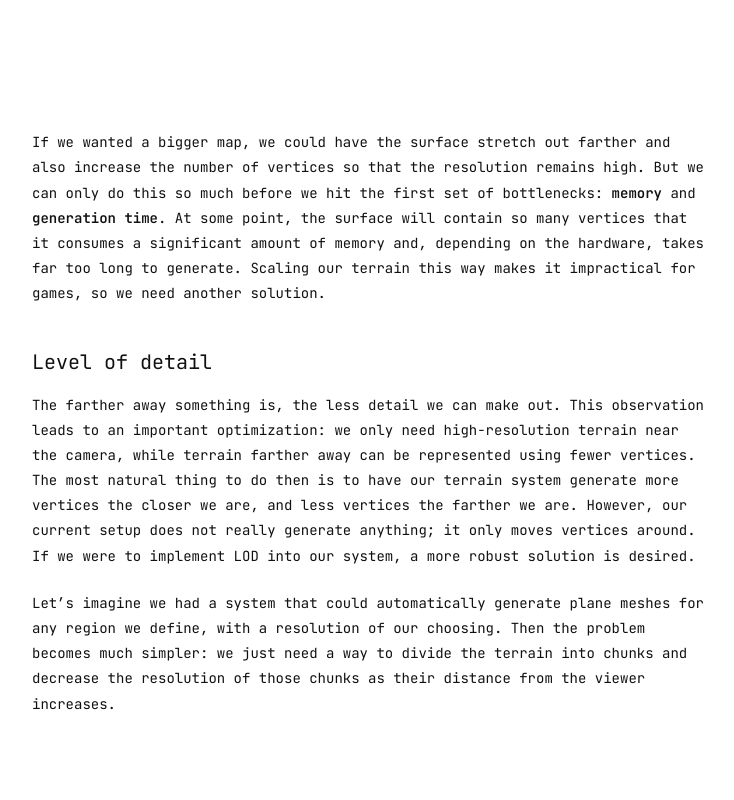
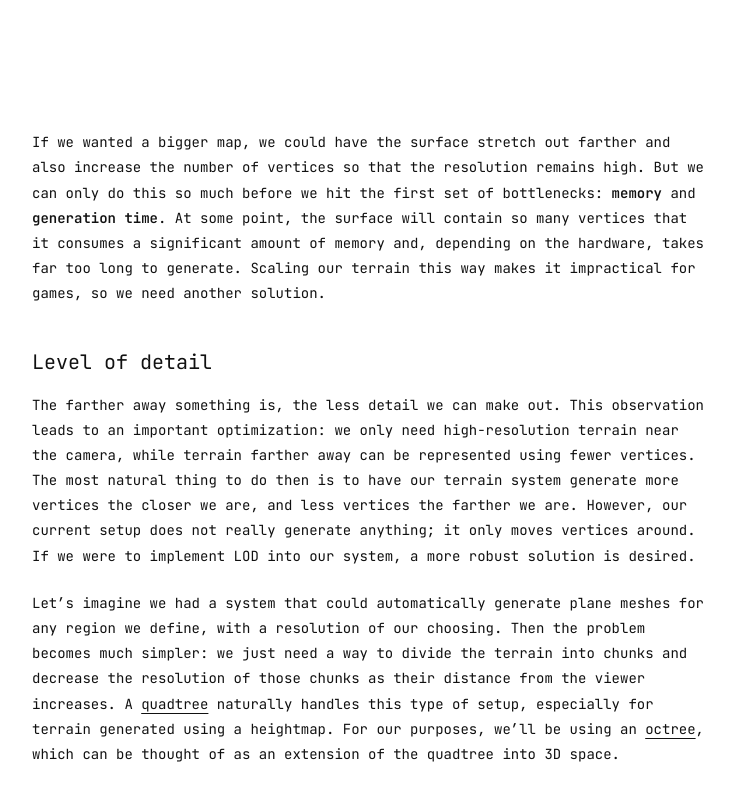
Before and after one commit to mrboom192/json-win, an Astro site: page /posts/procedural-terrain in a window 1280 px wide. Shown: the part 1284-2084 px from the top of the page, without its empty margins (268-1002 px from the left). Built offline with nearby package versions, Linux system fonts and the light colour scheme; Astro itself is replaced by a stand-in of ours; some packages are replaced by stand-ins of ours; no server answers.

Commit message:
Update Procedural Terrain.md

```diff
--- a/src/content/posts/Procedural Terrain.md
+++ b/src/content/posts/Procedural Terrain.md
@@ -32,4 +32,4 @@ If we wanted a bigger map, we could have the surface stretch out farther and als
 
 The farther away something is, the less detail we can make out. This observation leads to an important optimization: we only need high-resolution terrain near the camera, while terrain farther away can be represented using fewer vertices. The most natural thing to do then is to have our terrain system generate more vertices the closer we are, and less vertices the farther we are. However, our current setup does not really generate anything; it only moves vertices around. If we were to implement LOD into our system, a more robust solution is desired.
 
-Let's imagine we had a system that could automatically generate plane meshes for any region we define, with a resolution of our choosing. Then the problem becomes much simpler: we just need a way to divide the terrain into chunks and decrease the resolution of those chunks as their distance from the viewer increases.
+Let's imagine we had a system that could automatically generate plane meshes for any region we define, with a resolution of our choosing. Then the problem becomes much simpler: we just need a way to divide the terrain into chunks and decrease the resolution of those chunks as their distance from the viewer increases. A [quadtree](https://en.wikipedia.org/wiki/Quadtree) naturally handles this type of setup, especially for terrain generated using a heightmap. For our purposes, we'll be using an [octree](https://en.wikipedia.org/wiki/Octree), which can be thought of as an extension of the quadtree into 3D space.
```
